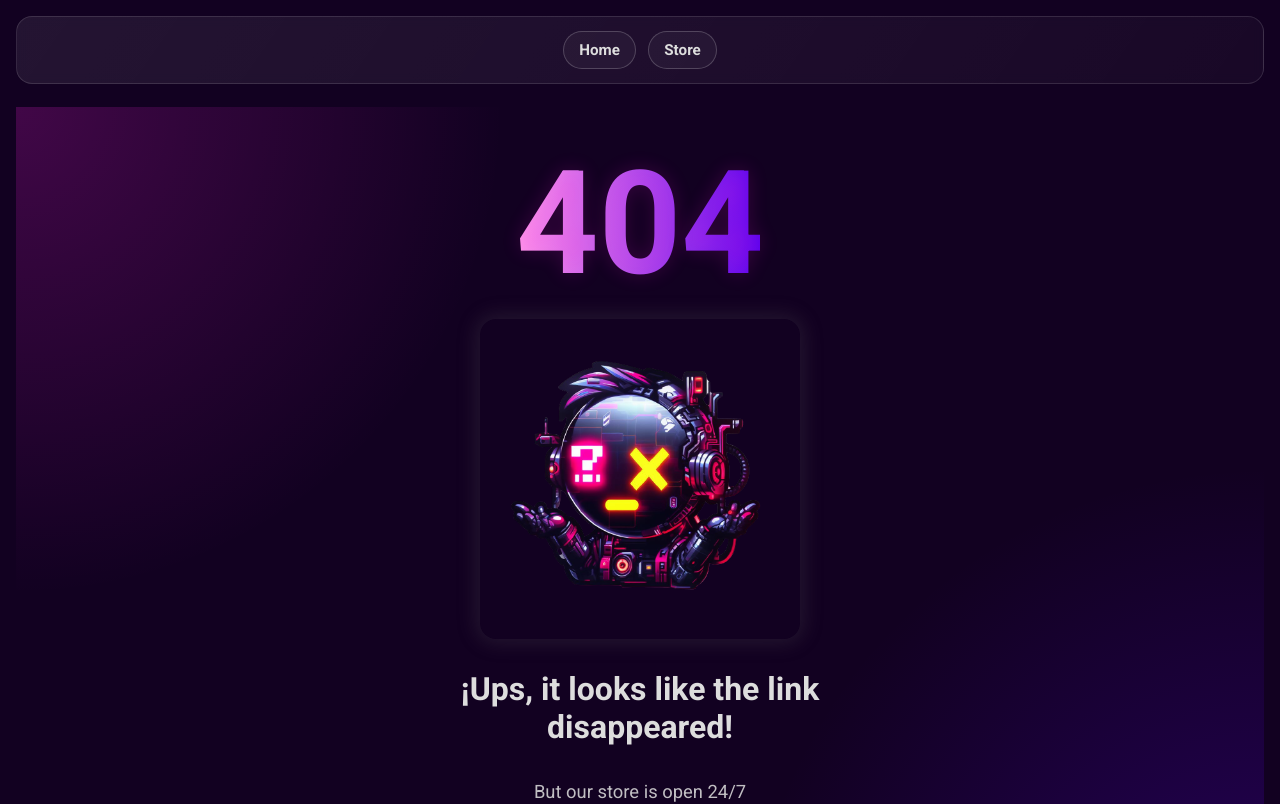
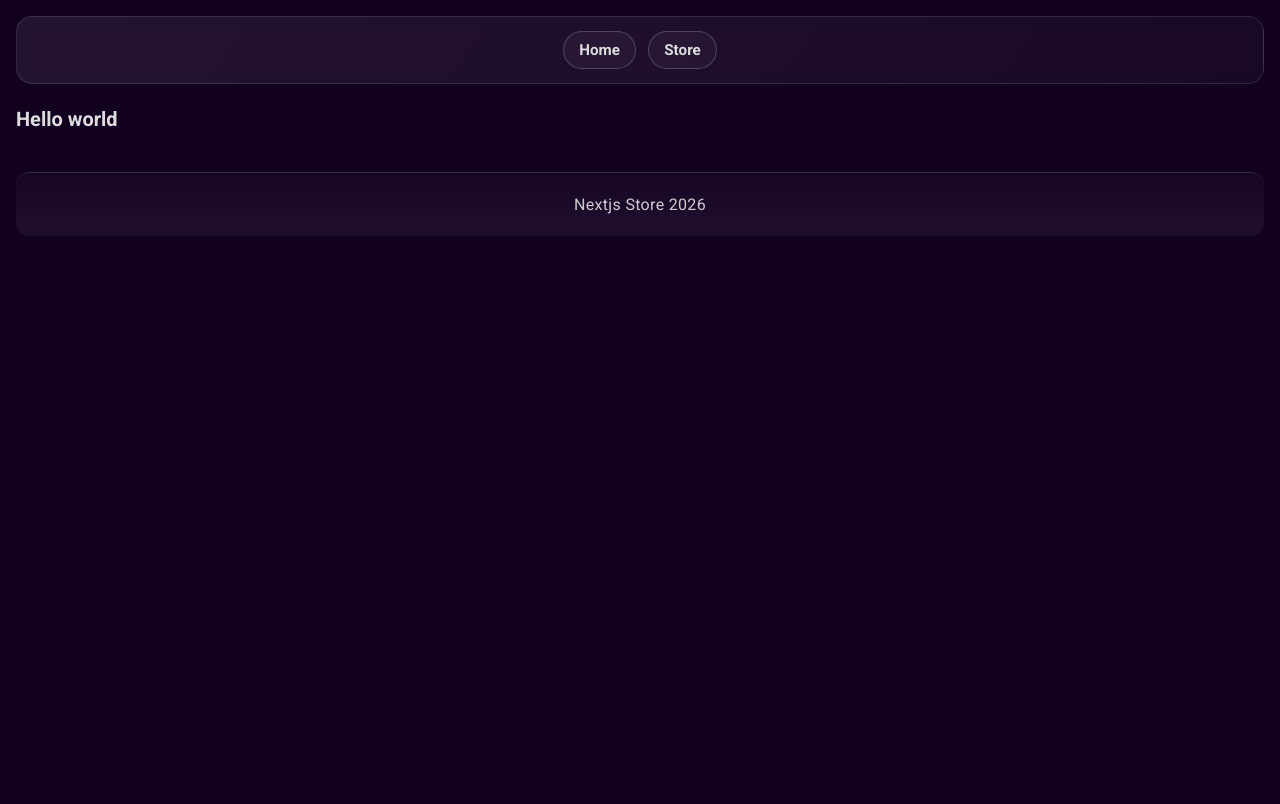
Before and after one commit to santiagodev10/NextJS-Store, a Next.js app: page /product/1 in a window 1280 px wide. Before the commit this address had no page. Shown: the top 804 px of the page. Built offline with nearby package versions, Linux system fonts and the light colour scheme.

Commit message:
feat(product page): add product page to manage params and search params of the products

```diff
--- /dev/null
+++ b/src/app/product/[handle]/page.jsx
@@ -0,0 +1,11 @@
+export default async function ProductPage({ params, searchParams }) {
+   const { handle } = await params;
+   const { id } = await searchParams;
+
+   console.log("Received params:", handle);
+   console.log("Received searchParams:", id);
+
+   return (
+      <h1>Hello world</h1>
+   )
+}
```
